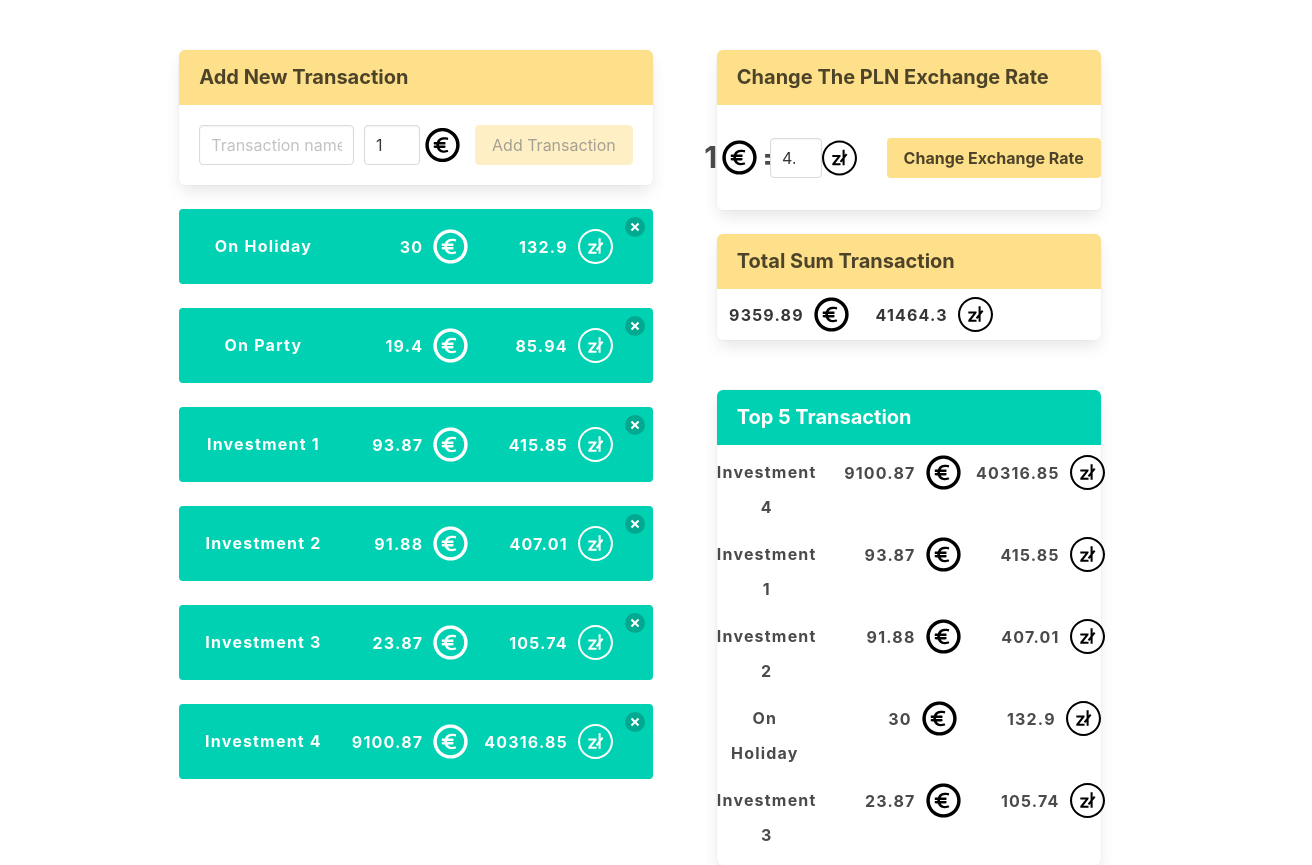
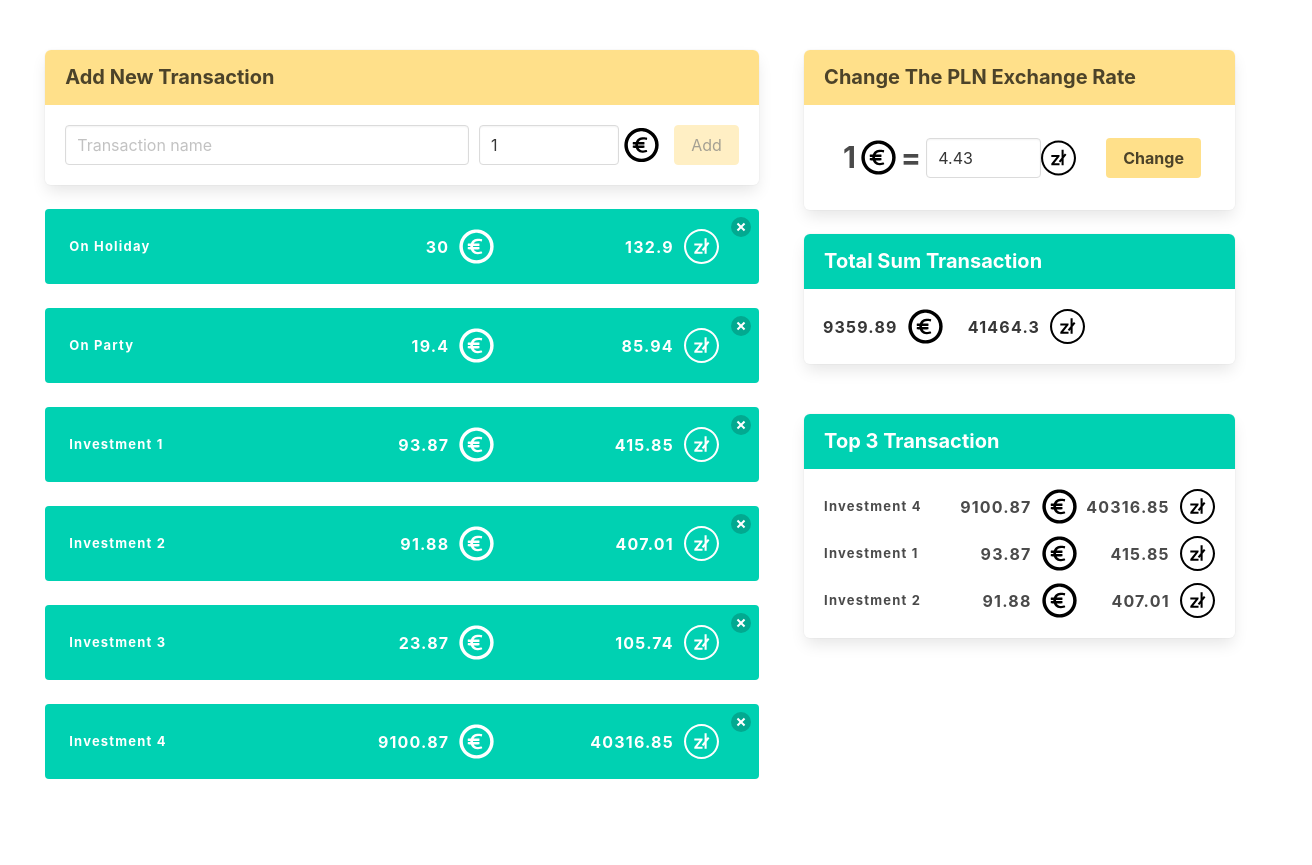
Before and after one commit to DrazekKD/cantor, a React (Create React App) app: page / in a window 1280 px wide. Shown: the whole page, 1312 px wide, since content can reach past the window. After the commit the page ends 800 px from the top, so only its background shows below. Built offline with nearby package versions, Linux system fonts and the light colour scheme.

Commit message:
style refactor

```diff
--- a/src/App.js
+++ b/src/App.js
@@ -9,16 +9,14 @@ import SumTransactions from "./transactions/components/SumTransactions/SumTransa
 function App() {
   return (
       <div className="app">
-		  <div className="columns is-centered is-variable is-8-widescreen">
-			  <div className="column is-two-fifths">
+		  <div className="">
 			  <AddTransactions/>
 			  <ListTransactions/>
 		  </div>
-			  <div className="column is-one-third">
+		  <div className="">
 			  <ExchangeRate/>
 			  <SumTransactions/>
 			  <TopTransactions/>
-			  </div>
 		  </div>
       </div>
   );
--- a/src/App.scss
+++ b/src/App.scss
@@ -1,3 +1,11 @@
 .app{
 	margin-top: 50px;
+	display: flex;
+	justify-content: space-evenly;
+
+	@media(max-width: 900px) {
+		flex-direction: column;
+		max-width: 700px;
+		margin: 0 auto;
+	}
 }
--- a/src/transactions/components/AddTransactions/AddTransactions.js
+++ b/src/transactions/components/AddTransactions/AddTransactions.js
@@ -69,7 +69,7 @@ const AddTransactions = () => {
 					className="button is-warning"
 					onClick={addListItem}
 					disabled={isDisabled}>
-					Add Transaction
+					Add
 				</button>
 			</div>
 		</article>
--- a/src/transactions/components/ExchangeRate/ExchangeRate.js
+++ b/src/transactions/components/ExchangeRate/ExchangeRate.js
@@ -40,7 +40,7 @@ const ExchangeRate = () => {
 				<button
 					className="button is-warning"
 					onClick={changeExchangeRate}>
-					Change Exchange Rate
+					Change
 				</button>
 			</div>
 	</article>
--- a/src/transactions/components/ExchangeRate/ExchangeRate.scss
+++ b/src/transactions/components/ExchangeRate/ExchangeRate.scss
@@ -32,4 +32,5 @@
 }
 .exchange-rate-input-container{
 	display: flex;
+	max-width: 150px;
 }
--- a/src/transactions/components/InformationTransaction/InformationTransaction.scss
+++ b/src/transactions/components/InformationTransaction/InformationTransaction.scss
@@ -11,12 +11,12 @@
 		flex-direction: column;
 		margin-right: 10px;
 	}
-	min-width: 120px;
+	min-width: 100px;
 }
 
 .information-name-container{
-	text-align: center;
 	line-height: 35px;
 	font-weight: 700;
+	font-size: 13px;
 	letter-spacing: 1.2px;
 }
--- a/src/transactions/components/SumTransactions/SumTransactions.js
+++ b/src/transactions/components/SumTransactions/SumTransactions.js
@@ -9,13 +9,13 @@ const SumTransactions = () => {
 
 	const sumEuroAllTransactions = transactions.reduce( (sum, transaction) => sum + transaction.amountEuro, 0);
 	return (
-		<div className="sumContainer">
+		<div className="sum-container">
 			<div>
-				<article className="panel is-warning">
+				<article className="panel is-primary">
 					<p className="panel-heading">
 						Total Sum Transaction
 					</p>
-					<div className="panel-block is-flex">
+					<div className="panel-block is-flex sum-information-container">
 						<InformationTransaction
 							amountEuro={sumEuroAllTransactions}
 							exchangeRate={exchangeRate}
--- a/src/transactions/components/SumTransactions/SumTransactions.scss
+++ b/src/transactions/components/SumTransactions/SumTransactions.scss
@@ -1,3 +1,6 @@
-.sumContainer{
+.sum-container{
 	margin-bottom: 50px;
+	.sum-information-container{
+		padding: 20px;
+	}
 }
--- a/src/transactions/components/TopTransactions/TopTransactions.js
+++ b/src/transactions/components/TopTransactions/TopTransactions.js
@@ -8,12 +8,12 @@ const TopTransactions = () => {
 	const exchangeRate = useSelector(state => state.transactions.exchangeRate);
 
 	const sortTransactions = transactions.sort((a, b) => (a.amountEuro < b.amountEuro) ? 1 : -1);
-	const topFiveTransactions = sortTransactions.slice(0,5);
+	const topFiveTransactions = sortTransactions.slice(0,3);
 	return (
-		<di>
+		<div>
 			<article className="panel is-primary">
 				<p className="panel-heading">
-					Top 5 Transaction
+					Top 3 Transaction
 				</p>
 				<div className="top-transactions-list">
 					{
@@ -29,7 +29,7 @@ const TopTransactions = () => {
 					}
 				</div>
 			</article>
-		</di>
+		</div>
 	)
 };
 
--- a/src/transactions/components/TopTransactions/TopTransactions.scss
+++ b/src/transactions/components/TopTransactions/TopTransactions.scss
@@ -1,3 +1,3 @@
 .top-transactions-list{
-	padding-top: 10px;
+	padding: 20px;
 }
```
Also changed, not shown: 1 other file (tests, documents, lock files or other folders). Lines whose indentation alone changed are shown as unchanged.
